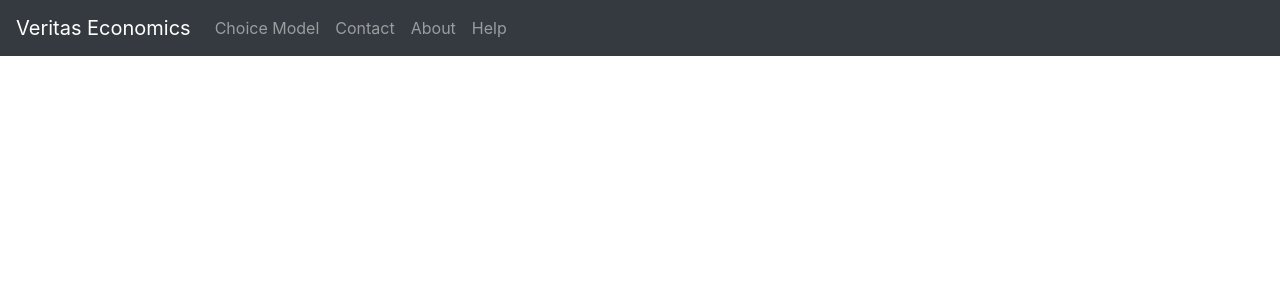
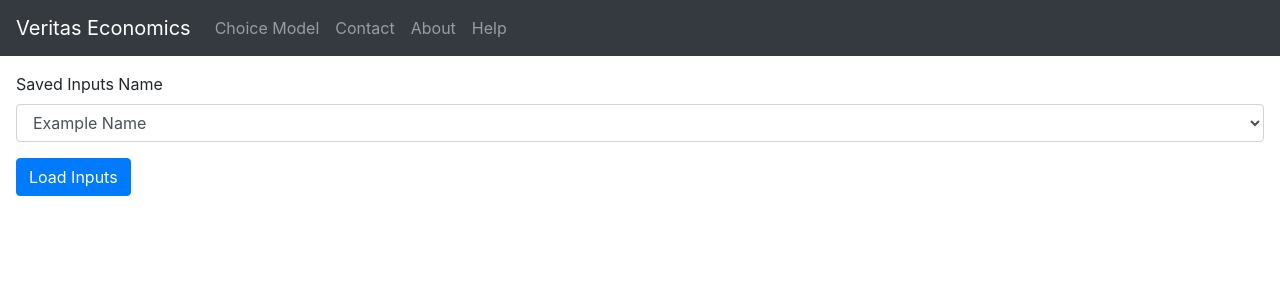
Before and after one commit to AlanChen4/Veritas, a React (Create React App) app: page / in a window 1280 px wide. Shown: the top 300 px of the page. Built offline with nearby package versions, Linux system fonts and the light colour scheme.

Commit message:
Add History Component

```diff
--- a/src/App.js
+++ b/src/App.js
@@ -1,10 +1,12 @@
 import React from 'react';
+import History from './Components/History';
 import Navigation from './Components/Navbar';
 
 function App() {
   return (
     <div>
-        <Navigation />
+        <Navigation/>
+        <History/>
     </div>
   );
 }
--- /dev/null
+++ b/src/Components/History.js
@@ -0,0 +1,21 @@
+import React from 'react';
+import Button from 'react-bootstrap/Button';
+import Form from 'react-bootstrap/Form';
+
+function History() {
+    return (
+        <Form className='m-3'>
+            <Form.Group controlId='historyNameInput'>
+                <Form.Label>Saved Inputs Name</Form.Label>
+                <Form.Control as='select'>
+                    <option>Example Name</option>
+                </Form.Control>
+            </Form.Group>
+            <Button variant='primary' type='submit'>
+                Load Inputs
+            </Button>
+        </Form>
+    );
+}
+
+export default History;
```
